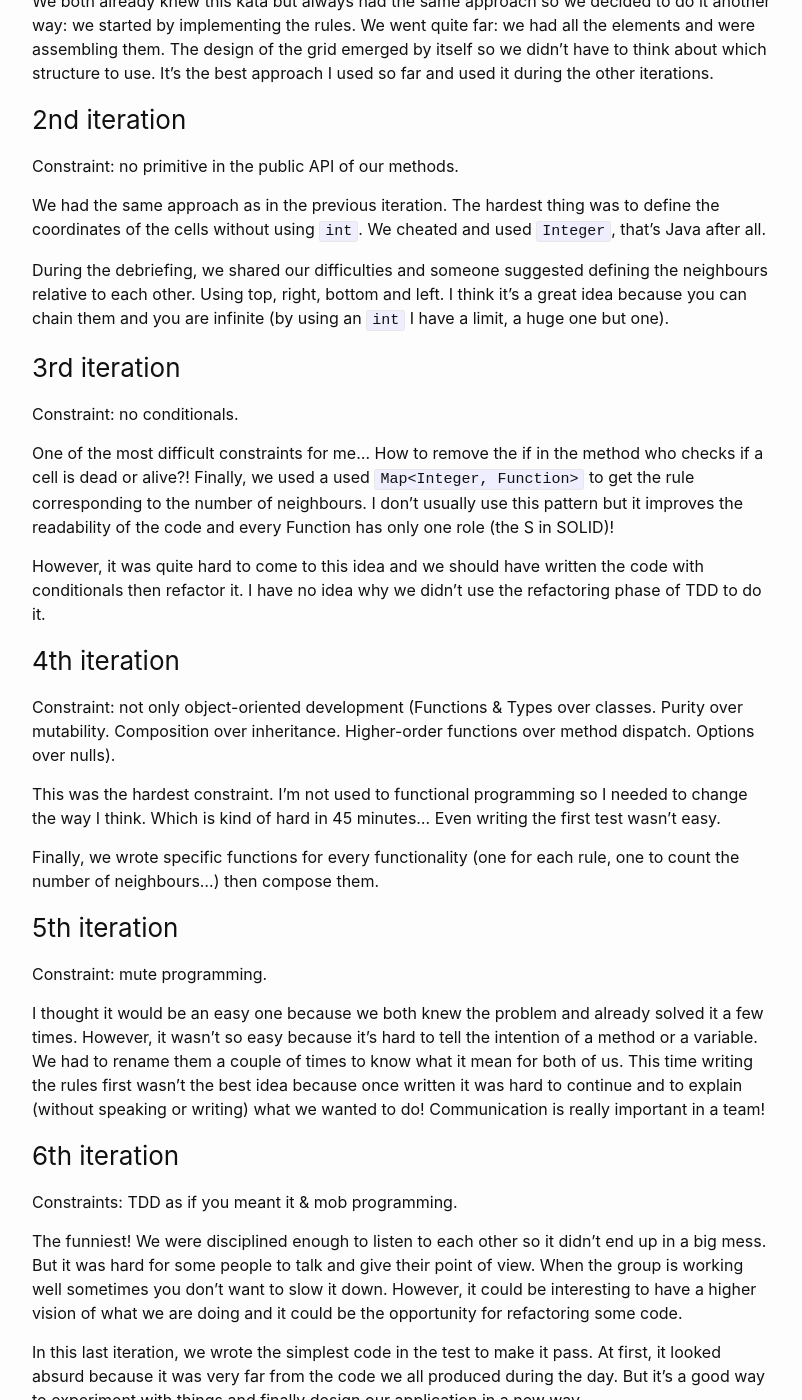
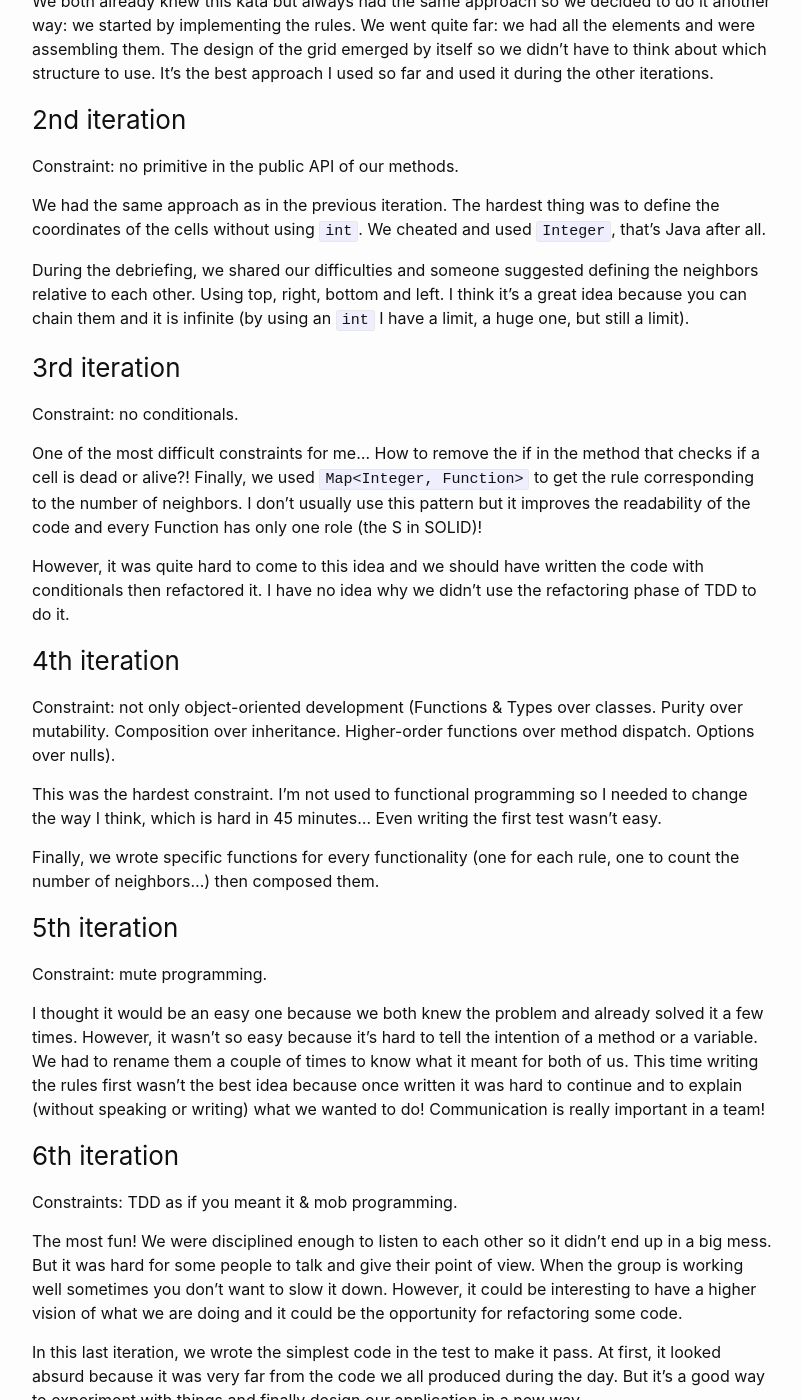
Before and after one commit to xballoy/xballoy.github.io, a Jekyll site: the page built from _posts/2017-11-19-my-global-day-of-code-retreat-2017.md, in a window 1280 px wide and 1400 px high, scrolled down 1396 px. Shown: the whole window, without its empty margins (238-1040 px from the left). Built offline with Jekyll 4.4.1, drawn with Linux system fonts in a browser that asks for light colours; some of the changed text lies outside the part shown.

Commit message:
fix: "My Global Day of Code Retreat 2017"

```diff
--- a/_posts/2017-11-19-my-global-day-of-code-retreat-2017.md
+++ b/_posts/2017-11-19-my-global-day-of-code-retreat-2017.md
@@ -1,13 +1,16 @@
 ---
 layout: post
 title: My Global Day of Code Retreat 2017
-description: Summary of all the iterations of Conway’s Game of Life we had at the Global Day of Code Retreat 2017.
+description: What I learned about TDD, functional programming, and communication at Code Retreat 2017.
 author: Xavier Balloy
 tags:
   - code retreat
   - kata
+  - tdd
+  - pair programming
+  - conways game of life
 ---
-My takeout on the Global Day of Code Retreat 2017.
+My takeaway from the Global Day of Code Retreat 2017.
 
 <!--more-->
 ![Picture of the Global Day of Code Retreat at AXA](/assets/2017-11-19-my-global-day-of-code-retreat-2017-1.jpeg)
@@ -30,13 +33,12 @@ and IDE) in ping-pong programming (using TDD of course) with a different person.
 
 ## Conway’s Game of Life
 
-The rules of Conway’s Game of Life are simple. In an infinite orthogonal 2
-dimensions world, the following rules apply:
+The rules of Conway's Game of Life are simple. In an infinite orthogonal 2-dimensional world, the following rules apply:
 
-- When an alive cell has less than 2 neighbours it dies.
-- When an alive cell has 2 or 3 neighbours it stays alive.
-- When an alive cell has more than 3 neighbours it dies.
-- When a dead cell has 3 neighbours it becomes alive.
+- When an alive cell has fewer than 2 neighbors it dies.
+- When an alive cell has 2 or 3 neighbors it stays alive.
+- When an alive cell has more than 3 neighbors it dies.
+- When a dead cell has 3 neighbors it becomes alive.
 
 ### 1st iteration
 
@@ -58,22 +60,22 @@ define the coordinates of the cells without using `int`. We cheated and
 used `Integer`, that’s Java after all.
 
 During the debriefing, we shared our difficulties and someone suggested defining
-the neighbours relative to each other. Using top, right, bottom and left. I
-think it’s a great idea because you can chain them and you are infinite (by
-using an `int` I have a limit, a huge one but one).
+the neighbors relative to each other. Using top, right, bottom and left. I
+think it's a great idea because you can chain them and it is infinite (by
+using an `int` I have a limit, a huge one, but still a limit).
 
 ### 3rd iteration
 
 Constraint: no conditionals.
 
 One of the most difficult constraints for me… How to remove the if in the method
-who checks if a cell is dead or alive?! Finally, we used a
+that checks if a cell is dead or alive?! Finally, we
 used `Map<Integer, Function>` to get the rule corresponding to the number of
-neighbours. I don’t usually use this pattern but it improves the readability of
+neighbors. I don’t usually use this pattern but it improves the readability of
 the code and every Function has only one role (the S in SOLID)!
 
 However, it was quite hard to come to this idea and we should have written the
-code with conditionals then refactor it. I have no idea why we didn’t use the
+code with conditionals then refactored it. I have no idea why we didn't use the
 refactoring phase of TDD to do it.
 
 ### 4th iteration
@@ -82,12 +84,12 @@ Constraint: not only object-oriented development (Functions & Types over
 classes. Purity over mutability. Composition over inheritance. Higher-order
 functions over method dispatch. Options over nulls).
 
-This was the hardest constraint. I’m not used to functional programming so I
-needed to change the way I think. Which is kind of hard in 45 minutes… Even
+This was the hardest constraint. I'm not used to functional programming so I
+needed to change the way I think, which is hard in 45 minutes… Even
 writing the first test wasn’t easy.
 
 Finally, we wrote specific functions for every functionality (one for each rule,
-one to count the number of neighbours…) then compose them.
+one to count the number of neighbors…) then composed them.
 
 ### 5th iteration
 
@@ -96,7 +98,7 @@ Constraint: mute programming.
 I thought it would be an easy one because we both knew the problem and already
 solved it a few times. However, it wasn’t so easy because it’s hard to tell the
 intention of a method or a variable. We had to rename them a couple of times to
-know what it mean for both of us. This time writing the rules first wasn’t the
+know what it meant for both of us. This time writing the rules first wasn't the
 best idea because once written it was hard to continue and to explain (without
 speaking or writing) what we wanted to do! Communication is really important in
 a team!
@@ -105,7 +107,7 @@ a team!
 
 Constraints: TDD as if you meant it & mob programming.
 
-The funniest! We were disciplined enough to listen to each other so it didn’t
+The most fun! We were disciplined enough to listen to each other so it didn't
 end up in a big mess. But it was hard for some people to talk and give their
 point of view. When the group is working well sometimes you don’t want to slow
 it down. However, it could be interesting to have a higher vision of what we are
```
Also changed, not shown: other parts of _posts/2017-11-19-my-global-day-of-code-retreat-2017.md (+3 -3 lines).
